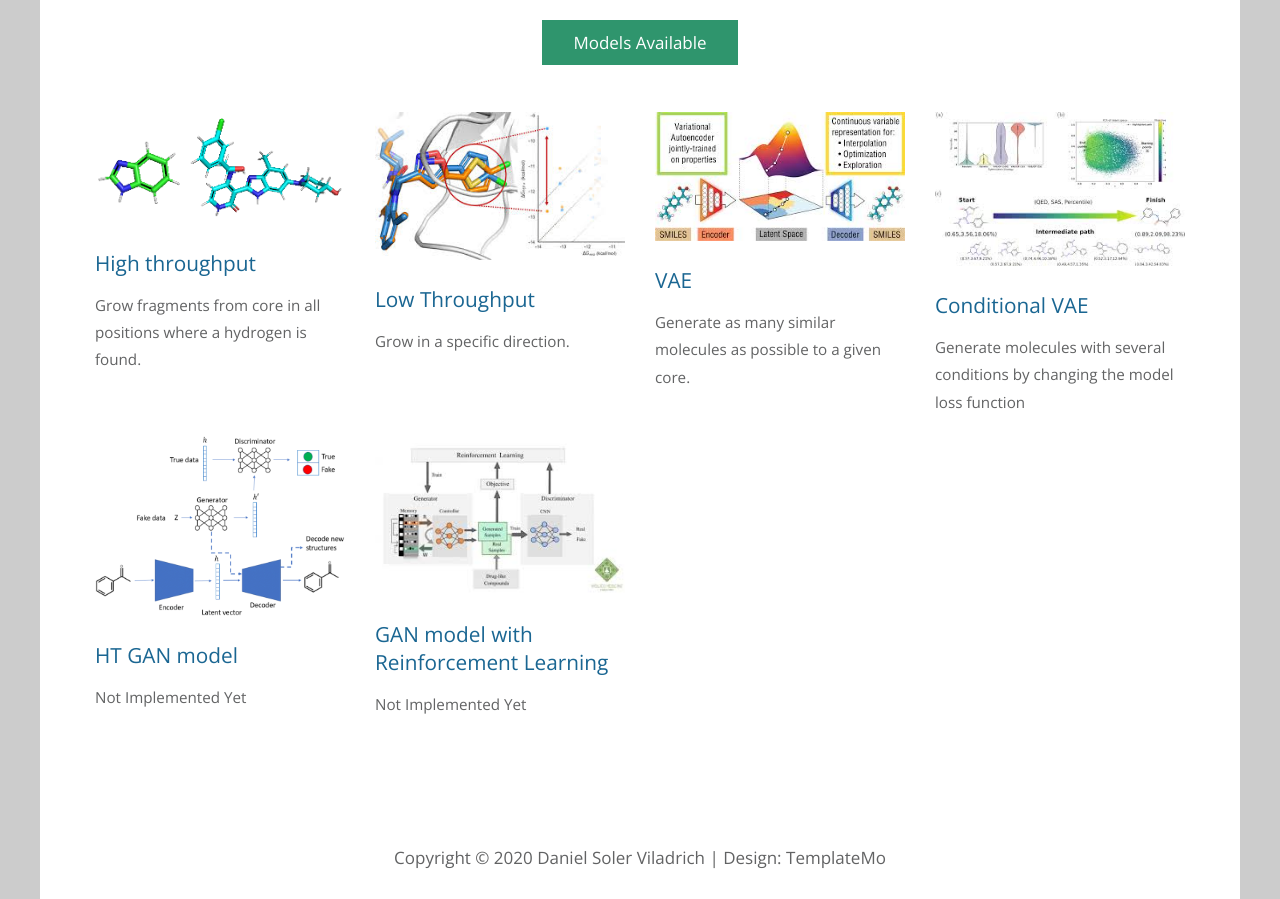
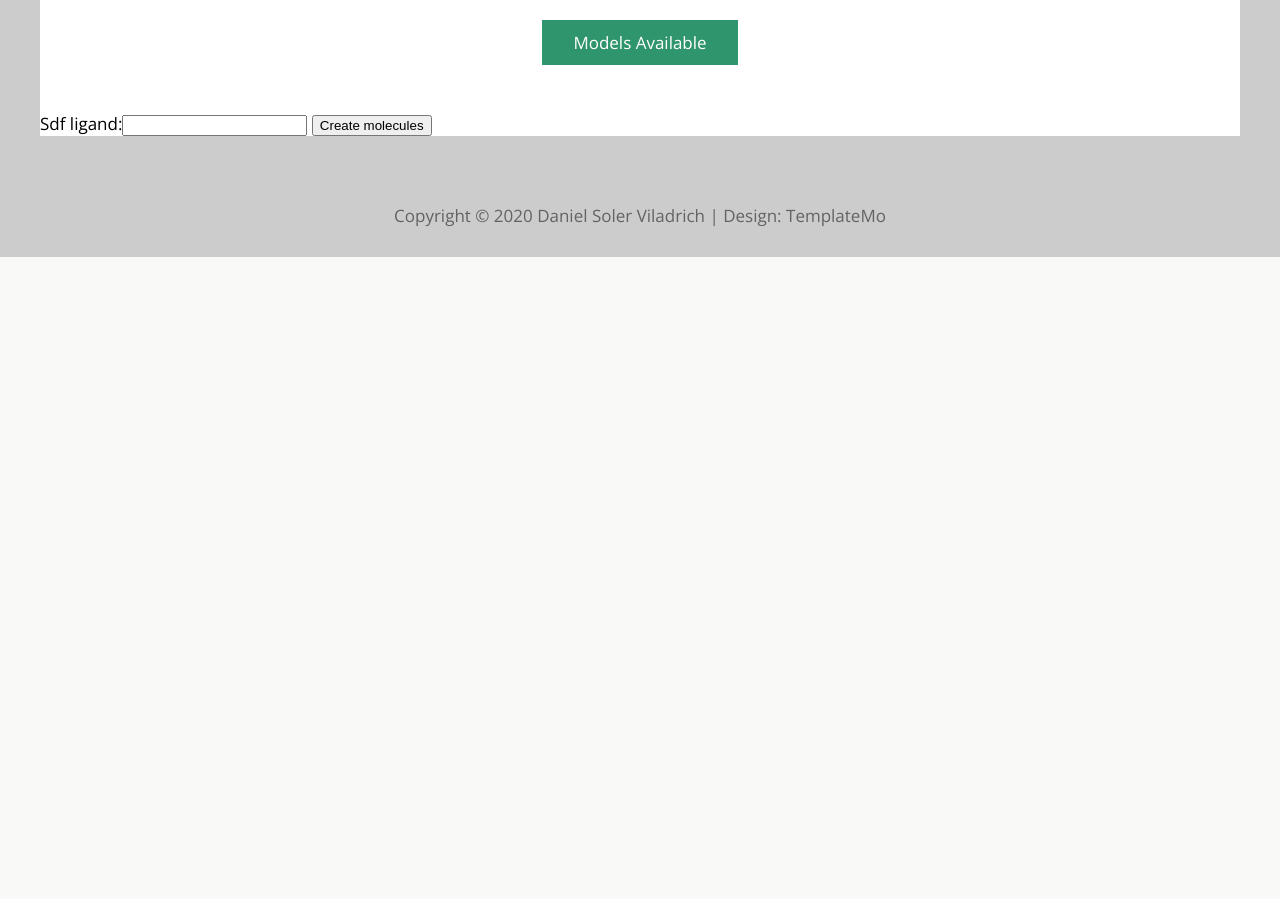
Before and after one commit to danielSoler93/DrugDiscoveryAI, a Django app: page /generative_model/ in a window 1280 px wide. Shown: the part 640-1539 px from the top of the page. After the commit the page ends 897 px from the top, so only its background shows below. Run offline with Django 3.2, Linux system fonts and the light colour scheme.

Commit message:
Create form generative model

```diff
--- /dev/null
+++ b/ML_NBD/generative_model/forms.py
@@ -0,0 +1,4 @@
+from django import forms
+
+class GenerativeForm(forms.Form):
+    complex = forms.CharField(label="Sdf ligand")
--- a/ML_NBD/generative_model/templates/generative_model/generative.html
+++ b/ML_NBD/generative_model/templates/generative_model/generative.html
@@ -59,69 +59,15 @@ https://templatemo.com/tm-539-simple-house
 				</nav>
 			</div>
 
-			<!-- Gallery -->
-			<div class="row tm-gallery">
-				<!-- gallery page 1 -->
-				<div id="tm-gallery-page-rnn" class="tm-gallery-page">
-					<article class="col-lg-3 col-md-4 col-sm-6 col-12 tm-gallery-item">
-						<figure>
-							<img src="{% static  'img/gallery/01.png' %}" alt="Image" class="img-fluid tm-gallery-img" />
-							<figcaption>
-								<h4 class="tm-gallery-title">High throughput</h4>
-								<p class="tm-gallery-description">Grow fragments from core in all
-									positions where a hydrogen is found.</p>
-							</figcaption>
-						</figure>
-					</article>
-					<article class="col-lg-3 col-md-4 col-sm-6 col-12 tm-gallery-item">
-						<figure>
-							<img src="{% static  'img/gallery/02.jpeg' %}" alt="Image" class="img-fluid tm-gallery-img" />
-							<figcaption>
-								<h4 class="tm-gallery-title">Low Throughput</h4>
-								<p class="tm-gallery-description">Grow in a specific direction.</p>
-							</figcaption>
-						</figure>
-					</article>
-					<article class="col-lg-3 col-md-4 col-sm-6 col-12 tm-gallery-item">
-						<figure>
-							<img src="{% static  'img/gallery/03.jpeg' %}" alt="Image" class="img-fluid tm-gallery-img" />
-							<figcaption>
-								<h4 class="tm-gallery-title">VAE</h4>
-								<p class="tm-gallery-description">Generate as many similar molecules as possible to a given core.</p>
-							</figcaption>
-						</figure>
-					</article>
-					<article class="col-lg-3 col-md-4 col-sm-6 col-12 tm-gallery-item">
-						<figure>
-							<img src="{% static  'img/gallery/04.jpeg' %}" alt="Image" class="img-fluid tm-gallery-img" />
-							<figcaption>
-								<h4 class="tm-gallery-title">Conditional VAE</h4>
-								<p class="tm-gallery-description">Generate molecules with several conditions by changing the model loss function</p>
-							</figcaption>
-						</figure>
-					</article>
-					<article class="col-lg-3 col-md-4 col-sm-6 col-12 tm-gallery-item">
-						<figure>
-							<img src="{% static  'img/gallery/05.png' %}" alt="Image" class="img-fluid tm-gallery-img" />
-							<figcaption>
-								<h4 class="tm-gallery-title">HT GAN model</h4>
-								<p class="tm-gallery-description">Not Implemented Yet</p>
-							</figcaption>
-						</figure>
-					</article>
-					<article class="col-lg-3 col-md-4 col-sm-6 col-12 tm-gallery-item">
-						<figure>
-							<img src="{% static  'img/gallery/06.jpeg' %}" alt="Image" class="img-fluid tm-gallery-img" />
-							<figcaption>
-								<h4 class="tm-gallery-title">GAN model with Reinforcement Learning</h4>
-								<p class="tm-gallery-description">Not Implemented Yet</p>
-
-							</figcaption>
-						</figure>
-					</article>
-				</div> <!-- gallery page 3 -->
+			<form method="post" action="/generative_model/">
+				{% csrf_token %}
+				{{form}}
+				<button type="submit", name="save">Create molecules</button>
+			</form>
 			</div>
 		</main>
+
+
 
 		<footer class="tm-footer text-center">
 			<p>Copyright &copy; 2020 Daniel Soler Viladrich
--- a/ML_NBD/generative_model/views.py
+++ b/ML_NBD/generative_model/views.py
@@ -1,17 +1,21 @@
 from django.shortcuts import render
 from django.http import HttpResponse
+from . import forms as fo
 
 # Create your views here.
-MODELS = [
-    {"title": "rnn"},
-    {"title": "vae" }
-]
-
 def home(request):
     context = {
-        'models' : MODELS
+        'form' : fo.GenerativeForm()
     }
-    return render(request, "generative_model/generative.html", context)
+    if request.method == "POST":
+        form = fo.GenerativeForm(request.POST)
+        if form.is_valid():
+            complex = form.cleaned_data["complex"]
+            print(complex)
+            #DO STUFF AND REDIRECT TO LANDING PAGE
+        return render(request, "generative_model/generative.html", context)
+    else:
+        return render(request, "generative_model/generative.html", context)
 
 def RNN(request):
     return render(request, "generative_model/rnn.html")
```
